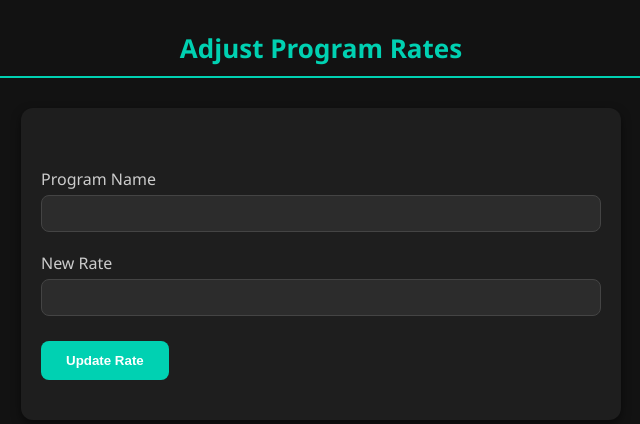
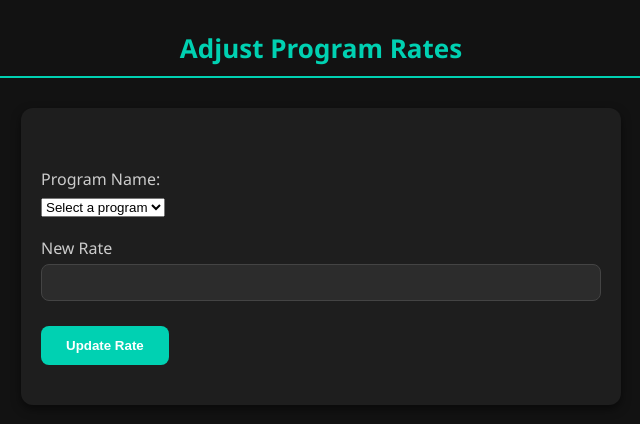
Before and after one commit to 7r3y70dd/Veteran-Transition-Center-Project, a Flask app: page /adjust_program_rates in a window 1280 px wide. Shown: the part 58-482 px from the top of the page, without its empty margins (319-959 px from the left). Run offline with Flask 3, Linux system fonts and the light colour scheme.

Commit message:
changed adjust program route logic.  small adjustments to html add_delete_supposrt_staff and adjust_program_rates to be dynamic.

```diff
--- a/app/routes.py
+++ b/app/routes.py
@@ -55,7 +55,8 @@ def add_delete_support_staff():
         else:
             return "Program not found", 404
 
-    return render_template('add_delete_support_staff.html')
+    all_programs = ProgramModel.query.order_by(ProgramModel.name).all()
+    return render_template("add_delete_support_staff.html", programs=all_programs)
 
 @main.route('/veiw_data')
 def view_data():
@@ -270,20 +271,20 @@ def add_daily_totals():
         )
 
         if existing_total:
-            existing_total.grand_total = updated_grand_total
+            total_annual_salary = db.session.query(
+                db.func.sum(CostsPerProgramModel.salary)
+            ).scalar() or Decimal("0")
+
+            daily_salary_cost = total_annual_salary / 365
+
+            existing_total.grand_total = updated_grand_total - daily_salary_cost
 
             subsequent_entries = TotalModel.query.filter(
                 TotalModel.date > existing_total.date,
                 TotalModel.comment != "program numbers entry"
             ).order_by(TotalModel.date.asc()).all()
 
-            total_annual_salary = db.session.query(
-                db.func.sum(CostsPerProgramModel.salary)
-            ).scalar() or Decimal("0")
-
-            daily_salary_cost = total_annual_salary / 365
-
-            running_total = existing_total.grand_total - daily_salary_cost
+            running_total = existing_total.grand_total
 
             print(
                 f"combined_total: {existing_total.grand_total} - "
@@ -400,19 +401,17 @@ def add_one_time_cost():
 
 @main.route('/adjust_program_rates', methods=['GET', 'POST'])
 def adjust_program_rates():
+    all_programs = ProgramModel.query.order_by(ProgramModel.name).all()
     if request.method == 'POST':
         program_name = request.form['program_name']
         new_rate = float(request.form['new_rate'])
 
         program = ProgramModel.query.filter_by(name=program_name).first()
 
-        if program:
-            program.rate = new_rate
-            db.session.commit()
-            message = f"Rate updated for {program_name}."
-        else:
-            message = f"Program '{program_name}' not found."
+        program.rate = new_rate
+        db.session.commit()
+        message = f"Rate updated for {program_name}."
 
-        return render_template('adjust_program_rates.html', message=message)
+        return render_template('adjust_program_rates.html', message=message, programs=all_programs)
 
-    return render_template('adjust_program_rates.html')
+    return render_template('adjust_program_rates.html', programs=all_programs)
--- a/app/templates/adjust_program_rates.html
+++ b/app/templates/adjust_program_rates.html
@@ -140,8 +140,14 @@
 
     <div class="container">
         <form action="{{ url_for('main.adjust_program_rates') }}" method="POST">
-            <label for="program_name">Program Name</label>
-            <input type="text" id="program_name" name="program_name" required>
+            <label for="program_name">Program Name:</label>
+
+            <select id="program_name" name="program_name" required>
+                <option value="" disabled selected>Select a program</option>
+                {% for program in programs %}
+                    <option value="{{ program.id }}">{{ program.name }}</option>
+                {% endfor %}
+            </select>
 
             <label for="new_rate">New Rate</label>
             <input type="number" id="new_rate" name="new_rate" step="0.01" required>
```
Also changed, not shown: app/templates/add_delete_support_staff.html (+7 -1 lines).
